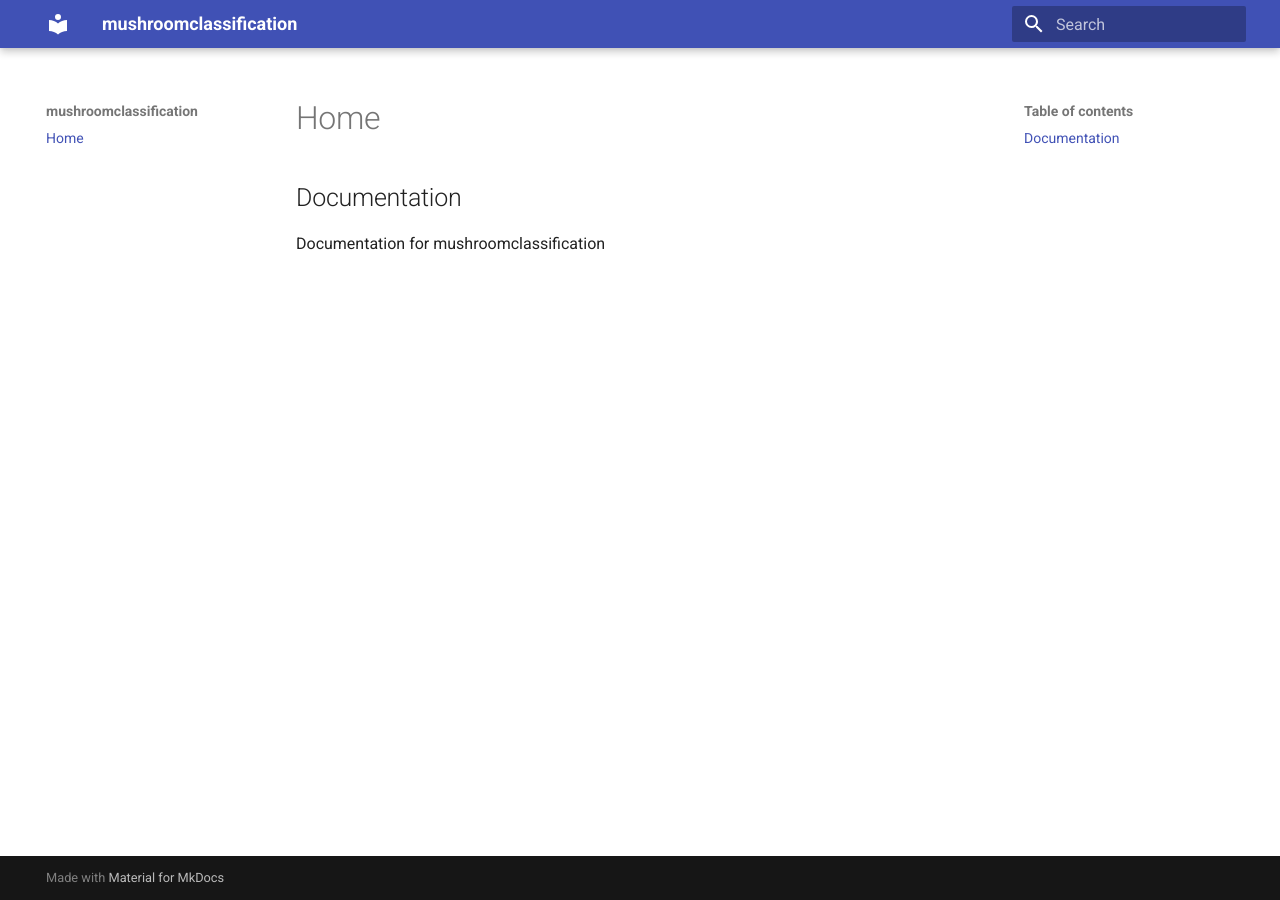
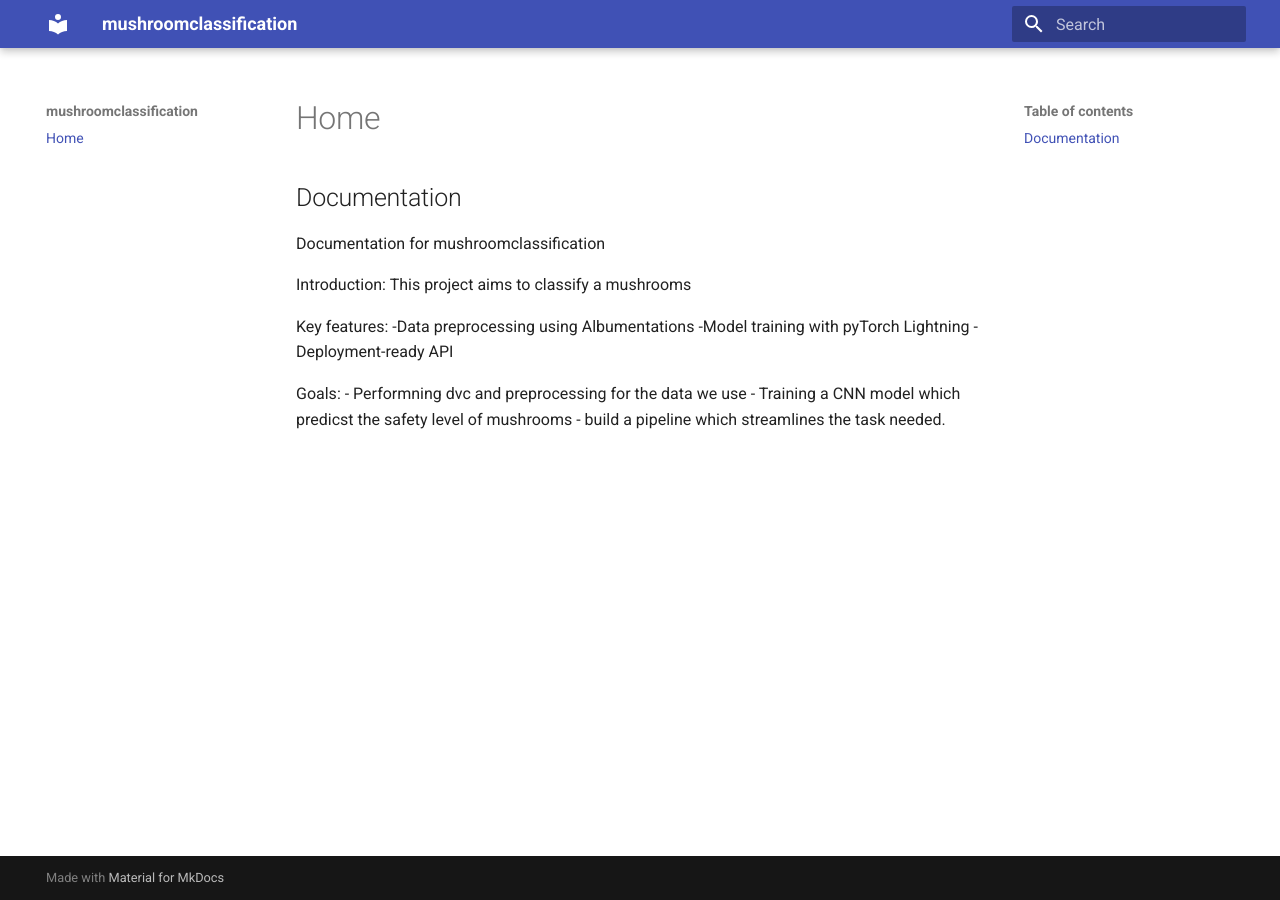
Before and after one commit to Radu-s-Org-DTU/dtu_mlops_project, an MkDocs documentation site: the page built from docs/source/index.md, in a window 1280 px wide. Built offline with MkDocs 1.6.1 and Material for MkDocs 9.7.7, drawn with Linux system fonts in a browser that asks for light colours.

Commit message:
Update index.md

```diff
--- a/docs/source/index.md
+++ b/docs/source/index.md
@@ -1,3 +1,16 @@
 ## Documentation
 
 Documentation for mushroomclassification
+
+Introduction:
+This project aims to classify a mushrooms
+
+Key features:
+-Data preprocessing using Albumentations
+-Model training with pyTorch Lightning
+-Deployment-ready API
+
+Goals:
+- Performning dvc and preprocessing for the data we use
+- Training a CNN model which predicst the safety level of mushrooms
+- build a pipeline which streamlines the task needed.
```
